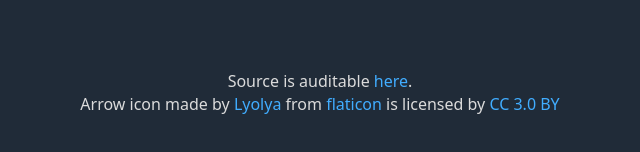
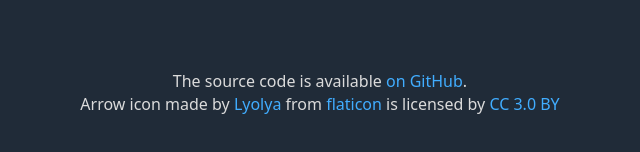
Before and after one commit to Oliver-Akins/DnD-CC, a plain HTML site: page index.html in a window 1280 px wide. Shown: the part 292-444 px from the top of the page, without its empty margins (320-960 px from the left). Drawn offline with nearby package versions, Linux system fonts and the light colour scheme.

Commit message:
Change GitHub URL

```diff
--- a/index.html
+++ b/index.html
@@ -41,7 +41,7 @@
     </div>
     <br><br><br><br>
     <div class="centered">
-        Source is auditable <a href="https://github.com/Tyler-A/DnD-CC" target="_blank">here</a>.
+        The source code is available <a href="https://github.com/Oliver-Akins/DnD-CC" target="_blank">on GitHub</a>.
     </div>
     <div class="centered">
         Arrow icon made by
```
